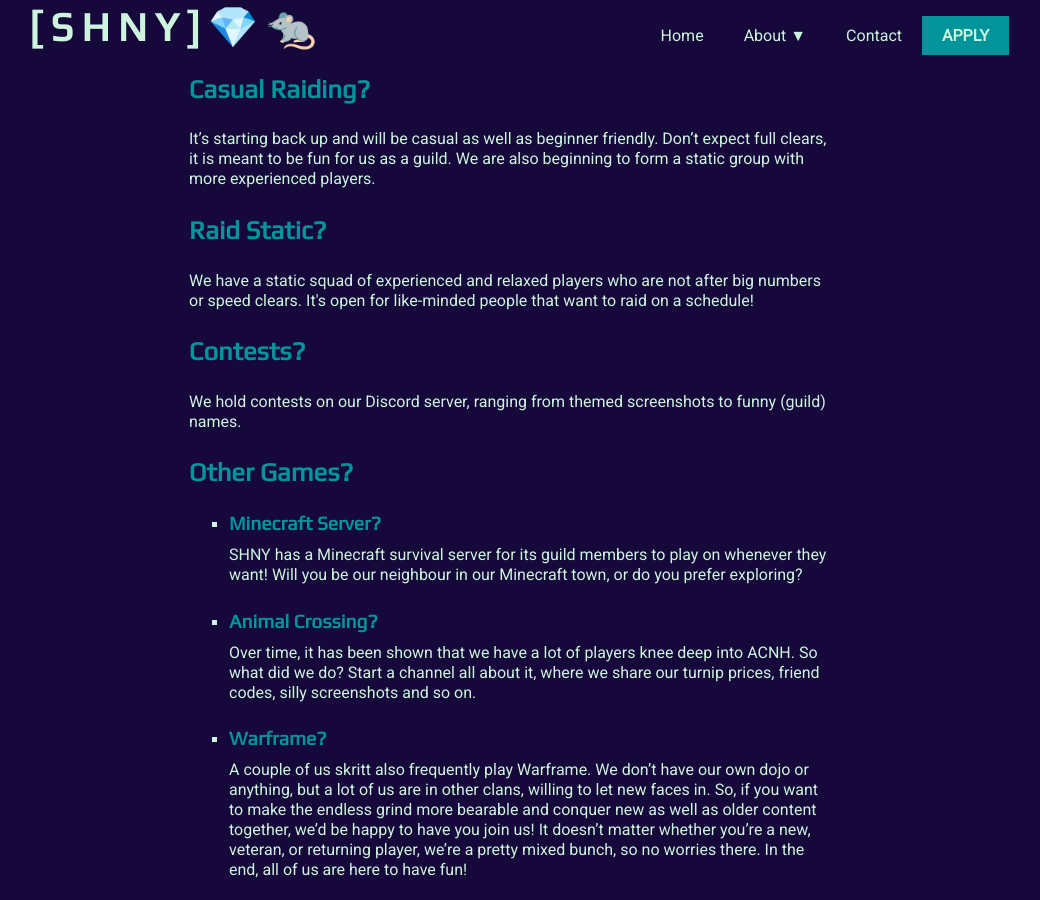
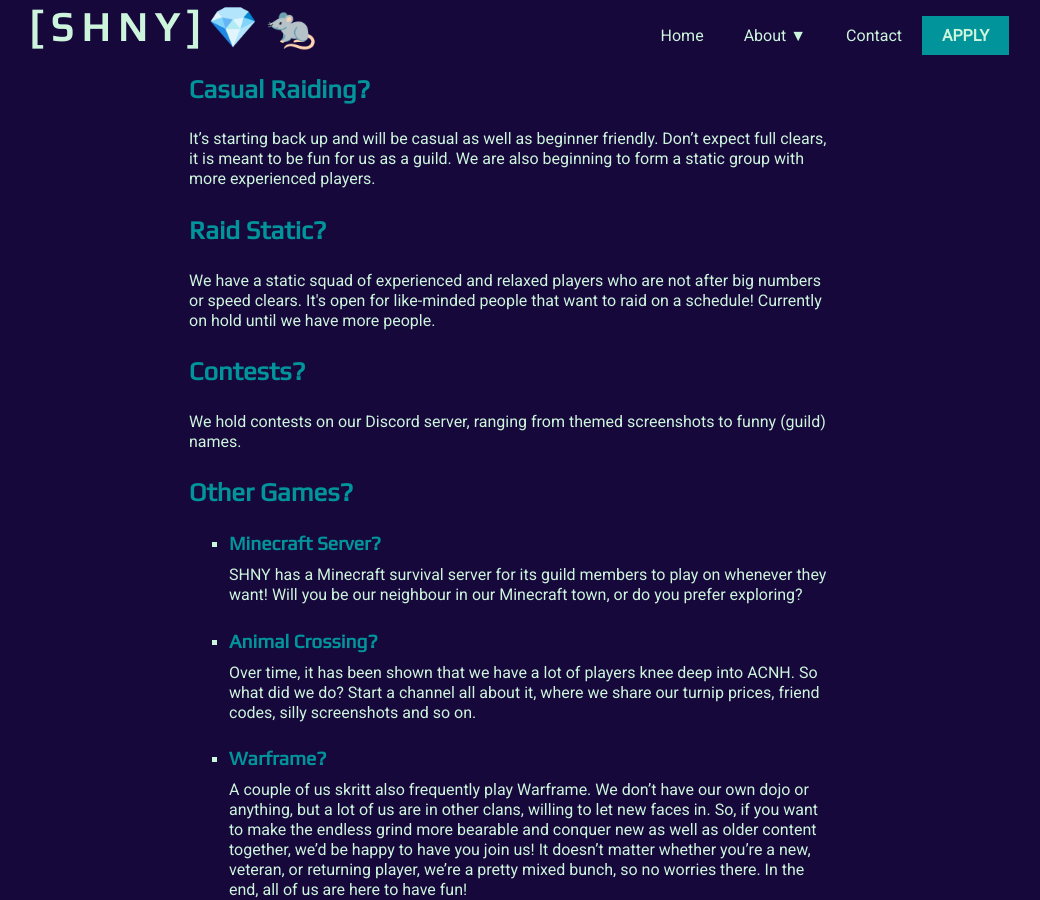
Before and after one commit to KimberlyVdB/SHNY-Jekyll-Website, a Jekyll site: the page built from guildinfo.html, in a window 1280 px wide and 900 px high, scrolled down 1186 px. Shown: the whole window, without its empty margins (131-1171 px from the left). Built offline with Jekyll 4.4.1, drawn with Linux system fonts in a browser that asks for light colours; nearby versions of some CDN libraries; a script that is not in the unit is left out.

Commit message:
static currently on hold

```diff
--- a/guildinfo.html
+++ b/guildinfo.html
@@ -65,7 +65,7 @@
 
     <h3>Raid Static?</h3>
     <p>We have a static squad of experienced and relaxed players who are not after big numbers or speed clears. It's
-      open for like-minded people that want to raid on a schedule!</p>
+      open for like-minded people that want to raid on a schedule! Currently on hold until we have more people.</p>
 
     <h3>Contests?</h3>
     <p>We hold contests on our Discord server, ranging from themed screenshots to funny (guild) names.</p>
```
